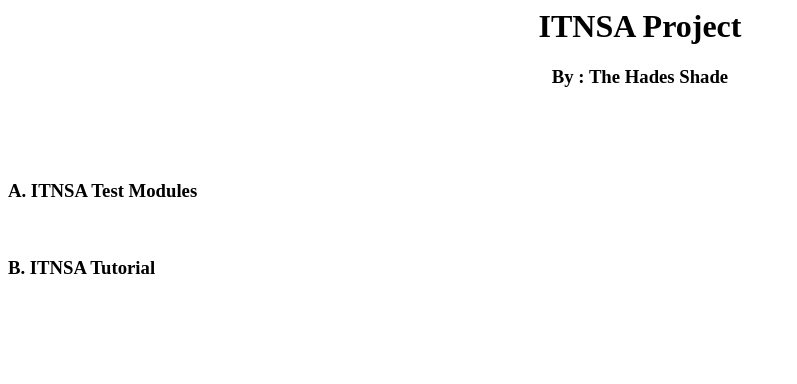
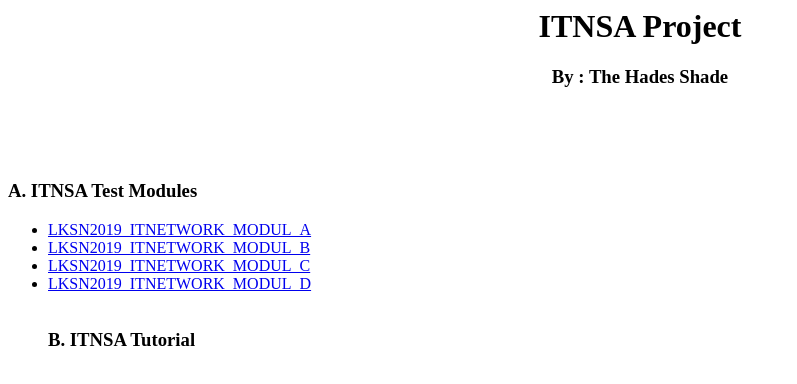
Before and after one commit to HadesShade/HShade.github.io, a plain HTML site: page index.html in a window 1280 px wide. Shown: the whole page, without its empty margins (0-797 px from the left). Drawn offline with Linux system fonts and the light colour scheme.

Commit message:
Update index.html

```diff
--- a/index.html
+++ b/index.html
@@ -7,6 +7,12 @@
   <br>
   <br>
   <h3> A. ITNSA Test Modules </h3>
+  <ul>
+    <li><a href='https://github.com/HadesShade/HadesShade.github.io/blob/lksn-2019-mtp/LKSN2019_ITNETWORK_MODUL_A_PRE.pdf'>LKSN2019_ITNETWORK_MODUL_A</a></li>
+    <li><a href='https://github.com/HadesShade/HadesShade.github.io/blob/lksn-2019-mtp/LKSN2019_ITNETWORK_MODUL_B_PRE.pdf'>LKSN2019_ITNETWORK_MODUL_B</a></li>
+    <li><a href='https://github.com/HadesShade/HadesShade.github.io/blob/lksn-2019-mtp/LKSN2019_ITNETWORK_MODUL_C_PRE.pdf'>LKSN2019_ITNETWORK_MODUL_C</a></li>
+    <li><a href='https://github.com/HadesShade/HadesShade.github.io/blob/lksn-2019-mtp/LKSN2019_ITNETWORK_MODUL_D_PRE.pdf'>LKSN2019_ITNETWORK_MODUL_D</a></li>
+
   <br>
   <h3> B. ITNSA Tutorial</h3>
 </body>
```
